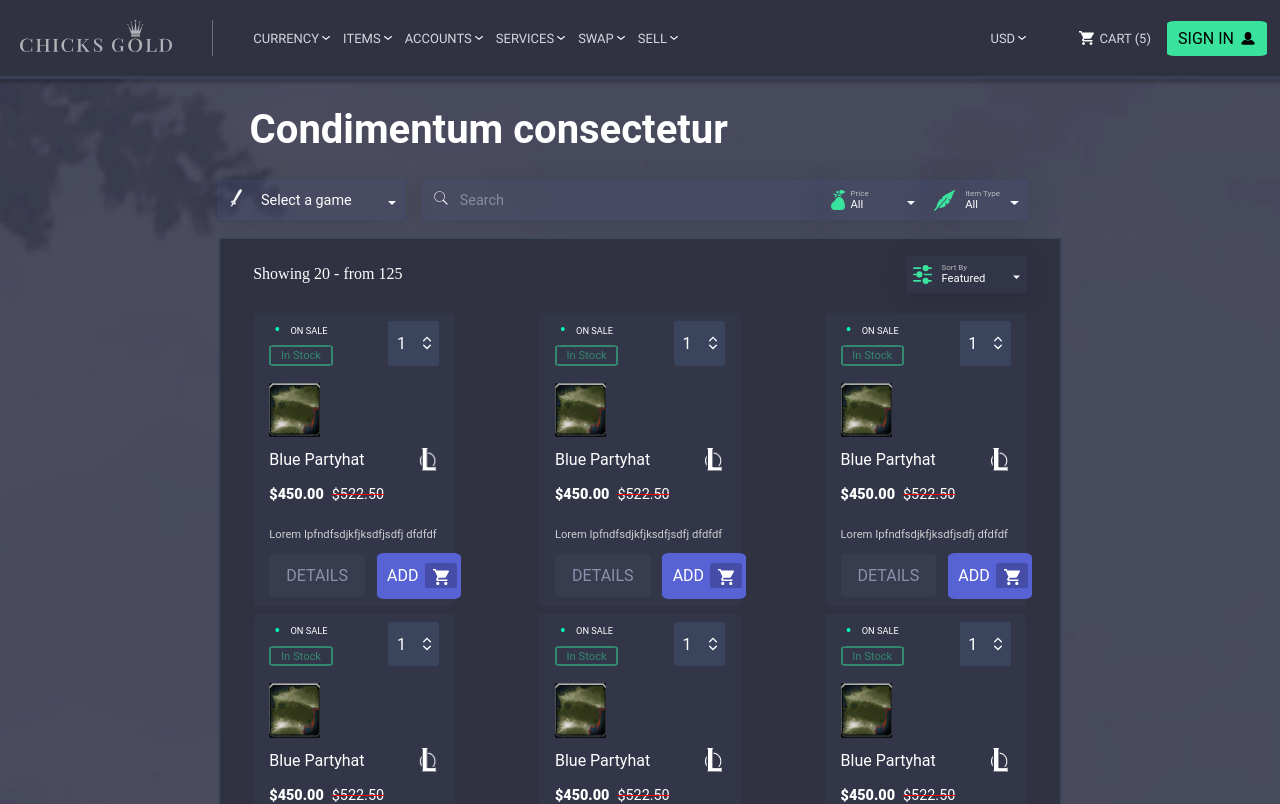
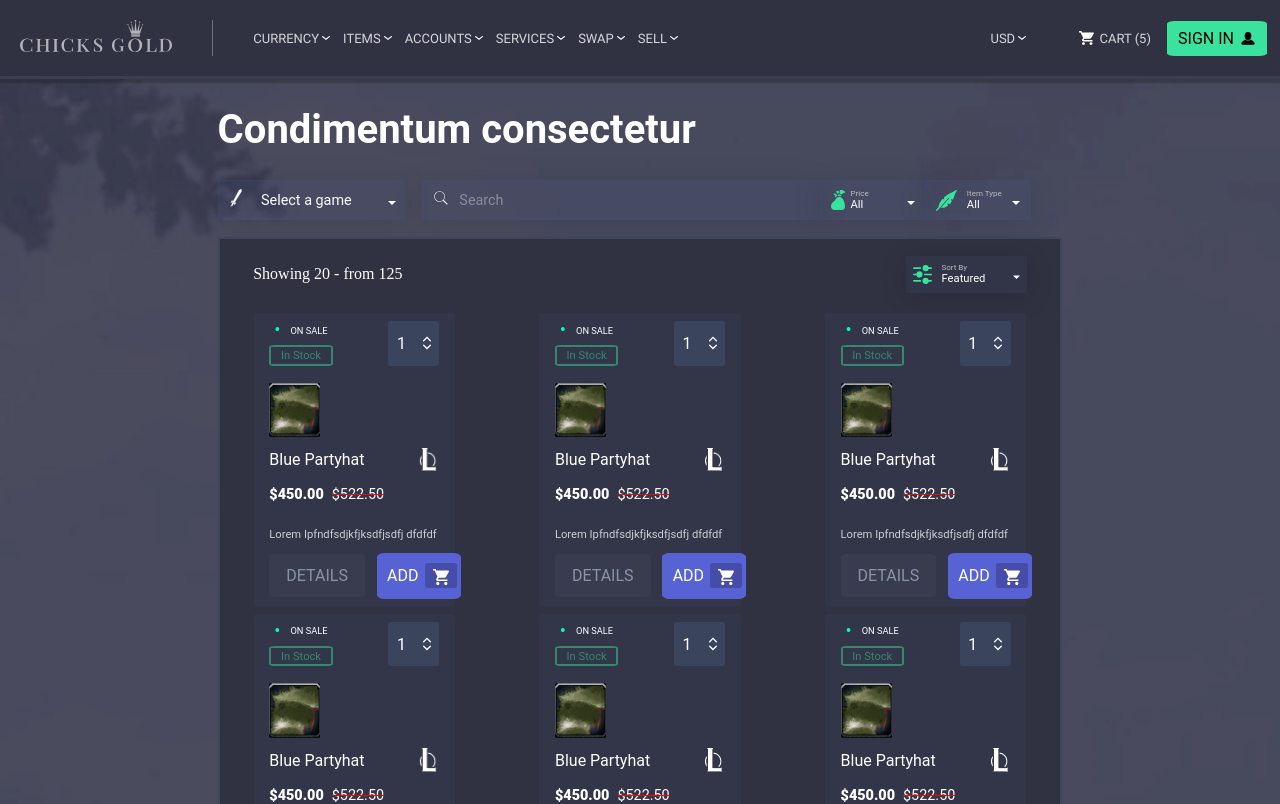
Before and after one commit to Softx0/FrontendChallenge, a React (Vite) app: page / in a window 1280 px wide. Shown: the top 804 px of the page. Built offline with nearby package versions, Linux system fonts and the light colour scheme.

Commit message:
refact: sweet finals

```diff
--- a/src/components/NavBar/NavBar.css
+++ b/src/components/NavBar/NavBar.css
@@ -138,14 +138,12 @@
 }
 
 @media screen and (max-width: 1099px) {
-
-  .container-items-navbar{
+  .container-items-navbar {
     display: none;
   }
 
   .container-items-navbar.expanded {
     all: unset;
-   /*  display: none; */
   }
 
   .container-items-navbar.expanded {
@@ -185,6 +183,10 @@
     display: block;
   }
 
+  .hamburger:hover {
+    background-color: #394056;
+  }
+
   .container-currency-cart .container-items-navbar {
     display: none;
   }
--- a/src/components/NavBar/NavBar.tsx
+++ b/src/components/NavBar/NavBar.tsx
@@ -8,9 +8,7 @@ import { useState } from "react";
 export const NavBar = () => {
 
     const [isNavExpanded, setIsNavExpanded] = useState(false);
-    const handleHamburguerButton = () => {
-        setIsNavExpanded(!isNavExpanded);
-    }
+    const handleHamburguerButton = () => setIsNavExpanded(!isNavExpanded);
 
     return (
         <div>
@@ -70,7 +68,7 @@ export const NavBar = () => {
                                 </ul>
                             </div>
 
-                            <div className="">
+                            <div>
                                 <ul>
                                     <li>
                                         <img src={ShoopingCartSVG} className="shooping-cart" />
@@ -87,12 +85,7 @@ export const NavBar = () => {
                             </div>
                         </div>
                     </div>
-
-
-
-
                 </div>
-
             </nav>
         </div>
     )
--- a/src/components/RowFilter/RowFilter.css
+++ b/src/components/RowFilter/RowFilter.css
@@ -7,13 +7,10 @@
 .container-dropdown {
   display: flex;
   padding: 1% 1% 1% 1%;
-
   background-color: rgba(61, 79, 136, 0.1);
   box-shadow: 0 4px 30px rgba(0, 0, 0, 0.1);
   -webkit-backdrop-filter: blur(0px);
   border: 1px solid rgba(61, 79, 136, 0.26);
-
-  /* z-index: 00; */
   align-items: center;
   width: 50%;
 }
@@ -77,7 +74,7 @@
 }
 
 .container-search-icon {
-  margin-right: 10px;
+  margin-right: 0.6rem;
 }
 
 .container-sword-icon {
@@ -91,7 +88,7 @@
   align-items: center;
   width: 10%;
 
-  padding: 1% 1% 1% 1%;
+  padding: 1% 1.2% 1% 1%;
   background: rgba(61, 79, 136, 0.1);
   box-shadow: 0 4px 30px rgba(0, 0, 0, 0.1);
   -webkit-backdrop-filter: blur(0px);
@@ -132,7 +129,6 @@
   display: flex;
   flex-direction: column;
   align-items: start;
-  /* margin-left: 10px; */
 }
 
 .title-price {
--- a/src/pages/CondimentumConsectetur/styles/CondimentumConsecteturStyles.css
+++ b/src/pages/CondimentumConsectetur/styles/CondimentumConsecteturStyles.css
@@ -20,7 +20,6 @@ body {
 
 .title-condimentum-consectetur-container {
   display: flex;
-  margin: 0 2rem 0 2rem;
 }
 
 .title-condimentum-consectectur {
@@ -77,7 +76,6 @@ body {
 }
 
 .container-arrow-down {
-  /* padding: 0.5rem 0rem 0.5rem 0rem; */
   margin-left: 2.4rem;
 }
 
```
